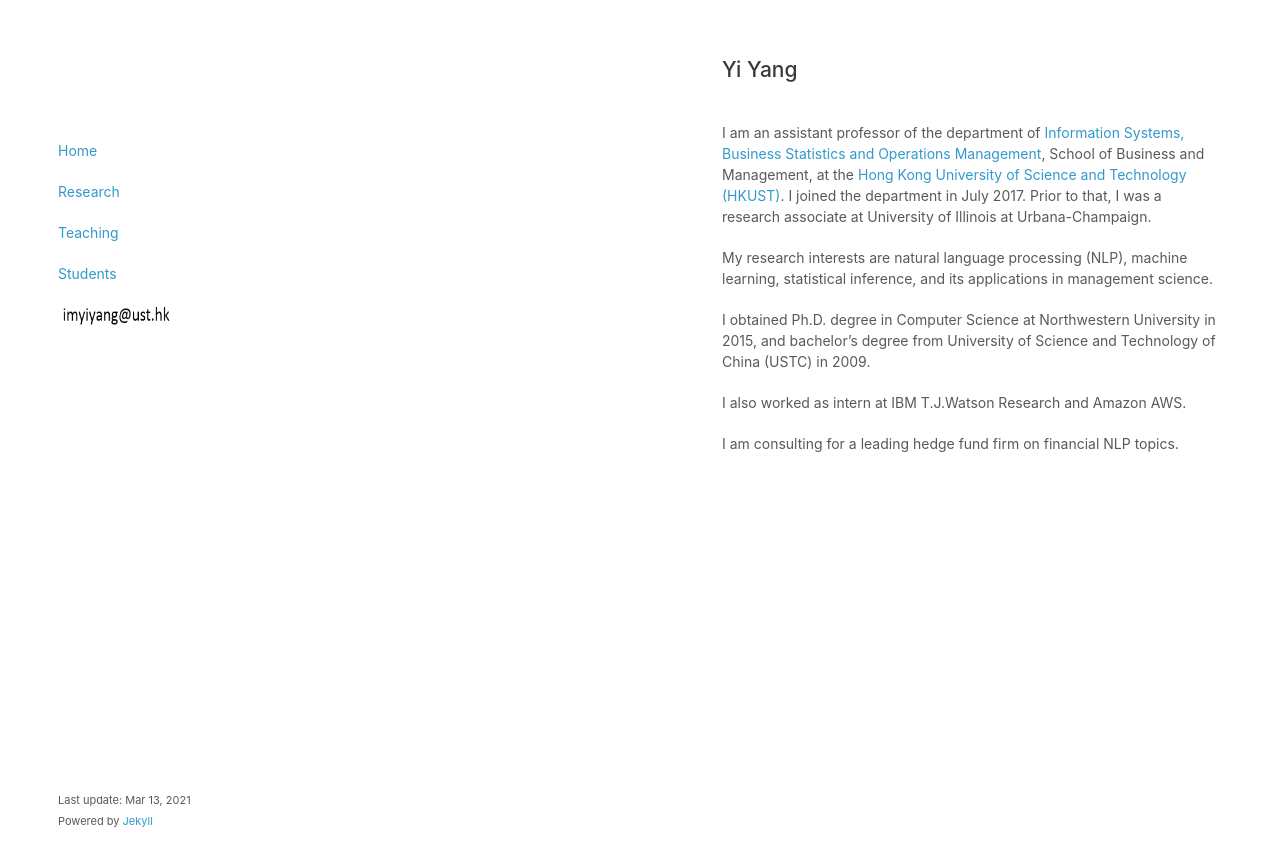
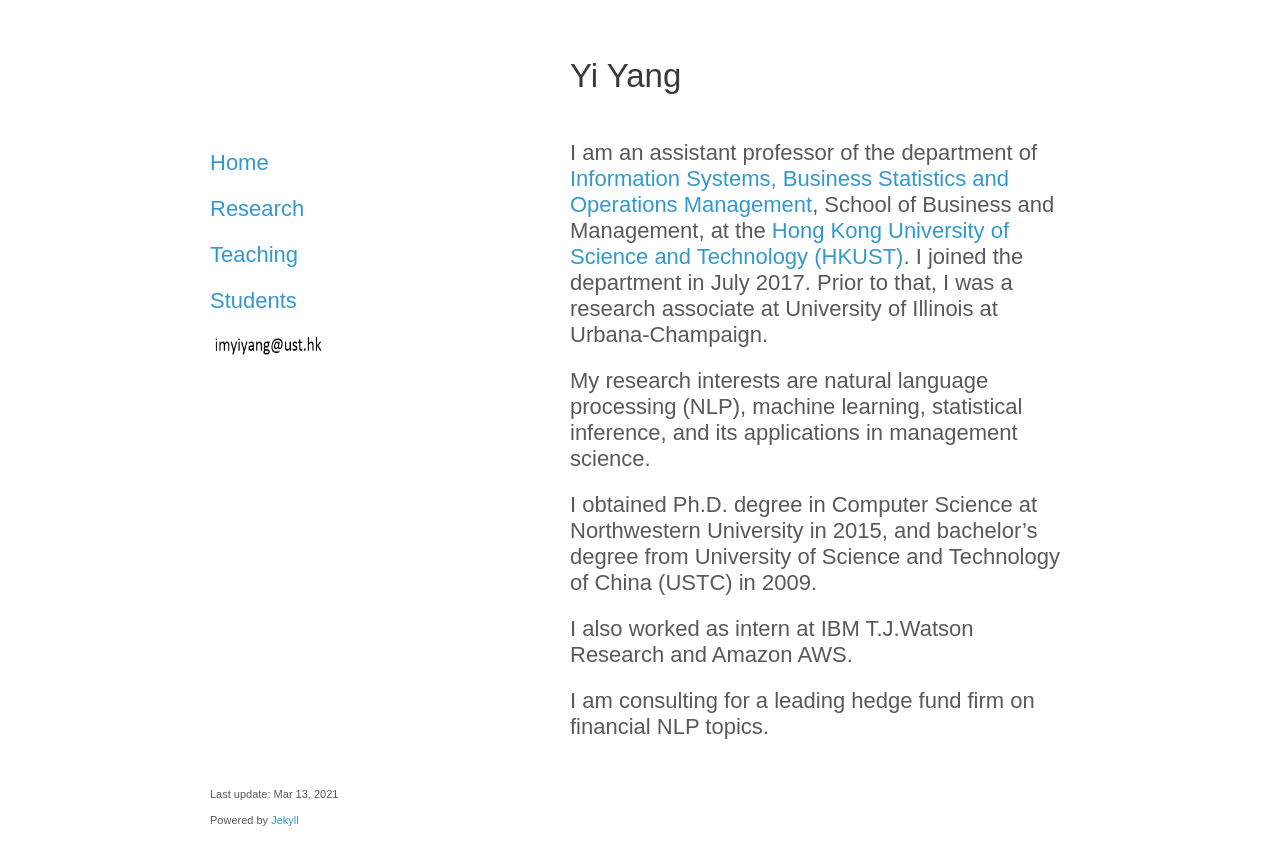
Before and after one commit to yya518/yya518.github.io, a Jekyll site: the page built from index.md, in a window 1280 px wide. Shown: the top 866 px of the page. Built offline with Jekyll 4.4.1, drawn with Linux system fonts in a browser that asks for light colours; our own code applies the rules of GitHub Pages for plain Markdown files.

Commit message:
edit css

```diff
--- a/_layouts/default.html
+++ b/_layouts/default.html
@@ -3,7 +3,7 @@
   {% include header.html %}
 
   <body>
-    <div class="content">
+    <div class="wrapper">
       <header>
       	<p>&nbsp</p><p>&nbsp</p>
 
--- a/css/style.css
+++ b/css/style.css
@@ -1,9 +1,10 @@
 body {
   background-color: #fff;
   padding:50px;
-  font: 14px/1.5 -apple-system, BlinkMacSystemFont, "Segoe UI", Roboto, Oxygen, Ubuntu, Cantarell, "Fira Sans", "Droid Sans", "Helvetica Neue", Arial, sans-serif, "Apple Color Emoji", "Segoe UI Emoji", "Segoe UI Symbol";
   color:#595959;
-  font-weight:400;
+  font-size: 22px;
+  font-family: 'Museo Sans', sans-serif;
+  font-weigth: normal;
 }
 
 h1, h2, h3, h4, h5, h6 {
```
